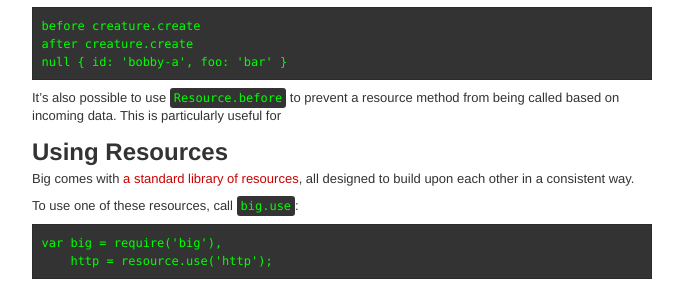
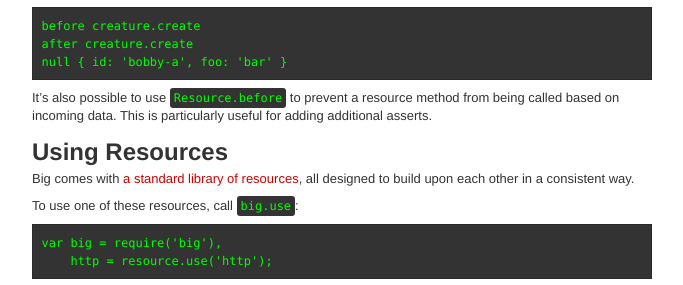
Before and after one commit to jfhbrook/jfhbrook.github.io, a Jekyll site: the page built from _posts/2013-05-28-the-case-for-a-nodejs-framework.md, in a window 1280 px wide and 900 px high, scrolled down 6255 px. Shown: the part 170-455 px from the top of the window, without its empty margins (138-821 px from the left). Built offline with Jekyll 4.4.1, drawn with Linux system fonts in a browser that asks for light colours; nearby versions of some CDN libraries.

Commit message:
[fix] Accidentally a sentence

```diff
--- a/_posts/2013-05-28-the-case-for-a-nodejs-framework.md
+++ b/_posts/2013-05-28-the-case-for-a-nodejs-framework.md
@@ -385,7 +385,8 @@ This will output:
     null { id: 'bobby-a', foo: 'bar' }
 
 It's also possible to use `Resource.before` to prevent a resource method from
-being called based on incoming data. This is particularly useful for
+being called based on incoming data. This is particularly useful for adding
+additional asserts.
 
 ## Using Resources
 
```
